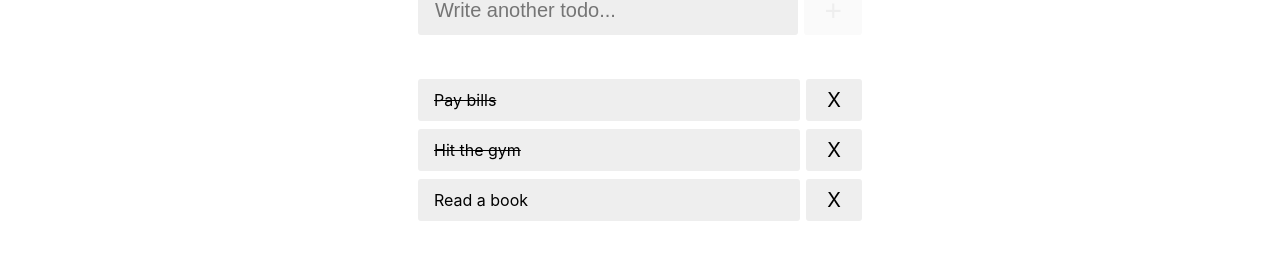
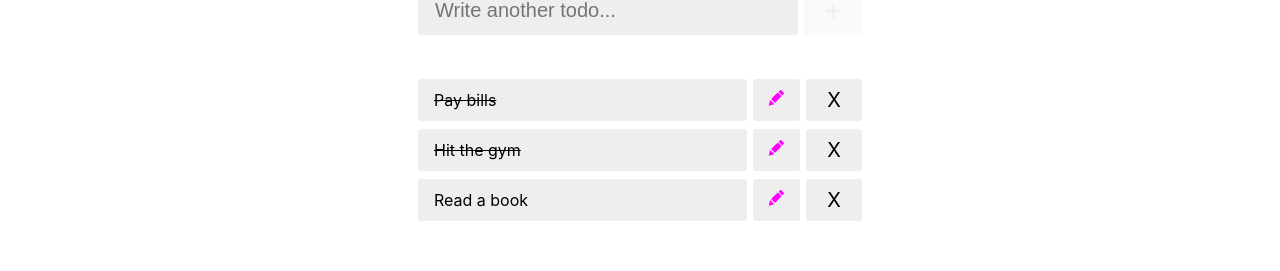
Before and after one commit to alenvlahovljak/todo-app, a React (Create React App) app: page / in a window 1280 px wide. Shown: the part 134-405 px from the top of the page. Built offline with nearby package versions, Linux system fonts and the light colour scheme.

Commit message:
Implement edit todo

```diff
--- a/src/components/List/List.tsx
+++ b/src/components/List/List.tsx
@@ -1,4 +1,4 @@
-import type { FC } from 'react';
+import { useState, FC } from 'react';
 import cn from 'classnames';
 import type { ITodo } from 'types';
 
@@ -11,14 +11,41 @@ interface ListProps {
 }
 
 const List: FC<ListProps> = ({ loading = false, items, onChange }) => {
+  const [value, setValue] = useState<string>('');
+  const [editMode, setEditMode] = useState<boolean | string>(false);
+
+  const handleEditInput = (key: string | boolean, todo: ITodo) => {
+    if (key == 'Enter' && value.trim().length != 0) {
+      const newList = items.map((item) => (item.id == todo.id ? { ...item, text: value } : item));
+      onChange(newList);
+      setEditMode(false);
+      setValue('');
+    }
+  };
+
   const handleCompletedTodo = (todoId: string) => {
-    const newList = items.map((item) => (item.id == todoId ? { ...item, done: true } : item));
+    const newList = items.map((item) => (item.id == todoId ? { ...item, done: !item.done } : item));
     onChange(newList);
+  };
+
+  const handleEditTodo = (todo: ITodo) => {
+    if (value == '') {
+      setValue(todo.text);
+      setEditMode(todo.id);
+      return;
+    } else if (editMode == todo.id) {
+      handleEditInput('Enter', todo);
+    } else {
+      setEditMode(false);
+      setValue('');
+    }
   };
 
   const handleDeleteTodo = (todoId: string) => {
     const newList = items.filter(({ id }) => id != todoId);
     onChange(newList);
+    setEditMode(false);
+    setValue('');
   };
 
   const renderList = () => {
@@ -36,12 +63,28 @@ const List: FC<ListProps> = ({ loading = false, items, onChange }) => {
 
     return items.map(({ id, text, done }) => (
       <li key={id} className="item-container">
+        {editMode == id ? (
+          <input
+            value={value}
+            className="edit-input"
+            onKeyPress={(e) => handleEditInput(e.key, { id, text, done })}
+            onChange={(e) => setValue(e.target.value)}
+          />
+        ) : (
+          <span
+            className={cn('item', { ['item--checked']: done })}
+            onClick={() => handleCompletedTodo(id)}>
+            {text}
+          </span>
+        )}
         <span
-          className={cn('item', { ['item--checked']: done })}
-          onClick={() => handleCompletedTodo(id)}>
-          {text}
+          className={cn('list-button edit-button', {
+            ['disabled-button']: editMode && editMode != id
+          })}
+          onClick={() => handleEditTodo({ id, text, done })}>
+          {editMode == id ? <div className="edit-todo">+</div> : <div className="pencil" />}
         </span>
-        <span className="close-button" onClick={() => handleDeleteTodo(id)}>
+        <span className="list-button close-button" onClick={() => handleDeleteTodo(id)}>
           X
         </span>
       </li>
--- a/src/styles/global.scss
+++ b/src/styles/global.scss
@@ -104,18 +104,41 @@ $disabled-color: rgba(239, 239, 239, 0.3);
   text-decoration: line-through;
 }
 
-.close-button {
+.list-button {
+  display: flex;
+  align-items: center;
+  justify-content: center;
   font-size: 20px;
-  padding: 8px 20px;
   background: $white-color;
   border: 1px solid transparent;
   border-radius: 3px;
 }
 
+.list-button:hover {
+  cursor: pointer;
+}
+
+.close-button {
+  padding: 8px 20px;
+}
+
 .close-button:hover {
-  cursor: pointer;
   background: $blue-color;
   color: $white-color;
+}
+
+.edit-button {
+  padding: 0 10px;
+  border: 1px solid transparent;
+}
+
+.edit-button:hover {
+  border: 1px solid $blue-color;
+}
+
+.edit-todo {
+  padding: 0 5px;
+  font-size: 25px;
 }
 
 .empty-list {
@@ -244,3 +267,62 @@ $disabled-color: rgba(239, 239, 239, 0.3);
     height: 70vh;
   }
 }
+
+.edit-input {
+  width: 100%;
+  border: 1px solid $blue-color;
+  padding: 0 16px;
+}
+
+.edit-input:focus,
+.edit-input:hover {
+  outline: none;
+}
+
+.disabled-button {
+  background: $disabled-color;
+}
+
+.disabled-button:hover {
+  border: 1px solid transparent;
+  cursor: not-allowed;
+}
+
+.pencil {
+  position: relative;
+  display: inline-block;
+  width: 25px;
+  height: 36px;
+  margin-top: -4px;
+  font-size: 0;
+  vertical-align: middle;
+}
+
+.pencil:before {
+  position: absolute;
+  top: 50%;
+  left: 50%;
+  transform: translate(-2px, -3px) rotate(-45deg);
+  width: 3px;
+  height: 5px;
+  background-color: $forsta-color;
+  box-shadow: 1px 0 0 $forsta-color, 2px 0 0 $forsta-color, 3px 0 0 $forsta-color,
+    -1px 0px 0px $forsta-color, -2px 0px 0px $forsta-color, -3px 0px 0px $forsta-color,
+    -3.3px 0px 0px $forsta-color, 7px 0px 0px $forsta-color;
+  transition: all 300ms;
+  content: '';
+}
+
+.pencil:after {
+  position: absolute;
+  top: 50%;
+  left: 50%;
+  transform: translate(-9px, 3px) rotate(-45deg);
+  font-size: 1px;
+  border: solid 3em transparent;
+  border-left-width: 0;
+  border-right-width: 5em;
+  border-right-color: $forsta-color;
+  transition: all 300ms;
+  content: '';
+}
```
